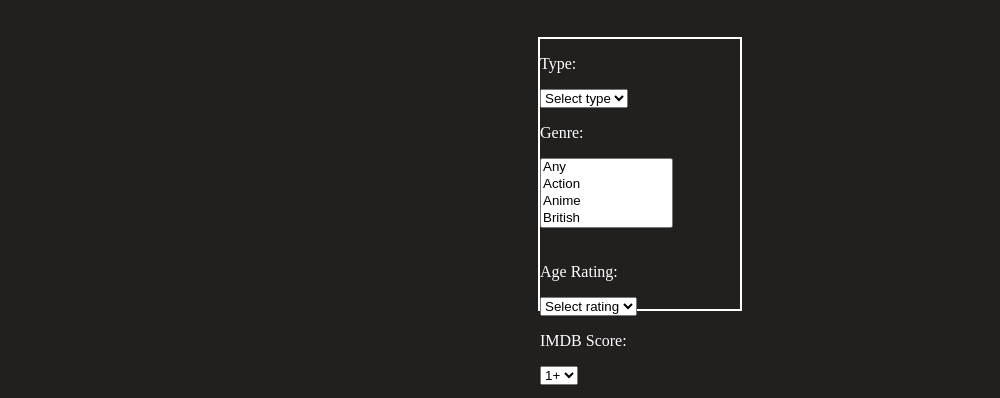
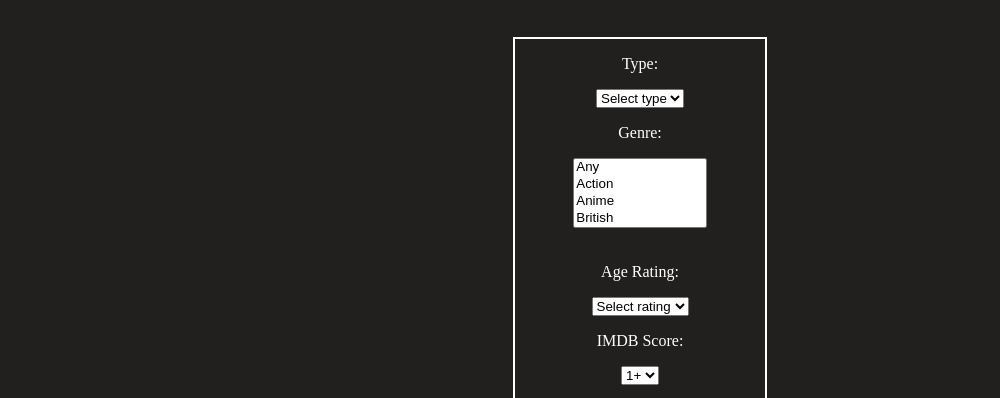
Before and after one commit to ebuczek525/ShowMeSomethingNew, a plain HTML site: page index.html in a window 1280 px wide. Shown: the part 380-778 px from the top of the page, without its empty margins (0-1000 px from the left). Drawn offline with Linux system fonts and the light colour scheme; files that its build step writes are made by us from their sources; a script that the page names is missing.

Commit message:
Update style.css

```diff
--- a/style.css
+++ b/style.css
@@ -19,14 +19,17 @@ body {
 }
 #headtext {
   font-size: 60px;
+  opacity: 1;
+  color: white;
 }
 #box {
-  width: 200px;
-  height: 270px;
+  width: 250px;
+  height: 550px;
   margin: auto;
   border: solid;
   border-width: 2px;
   border-color: white;
+  text-align: center;
 }
 #foot {
   margin-top: 100px;
```
Lines whose indentation alone changed are shown as unchanged.
